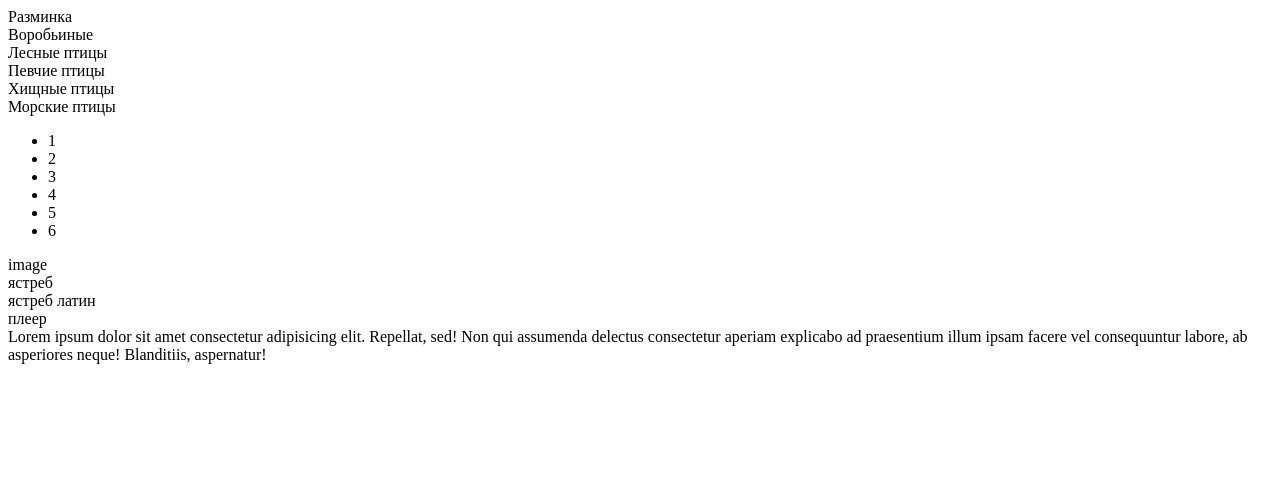
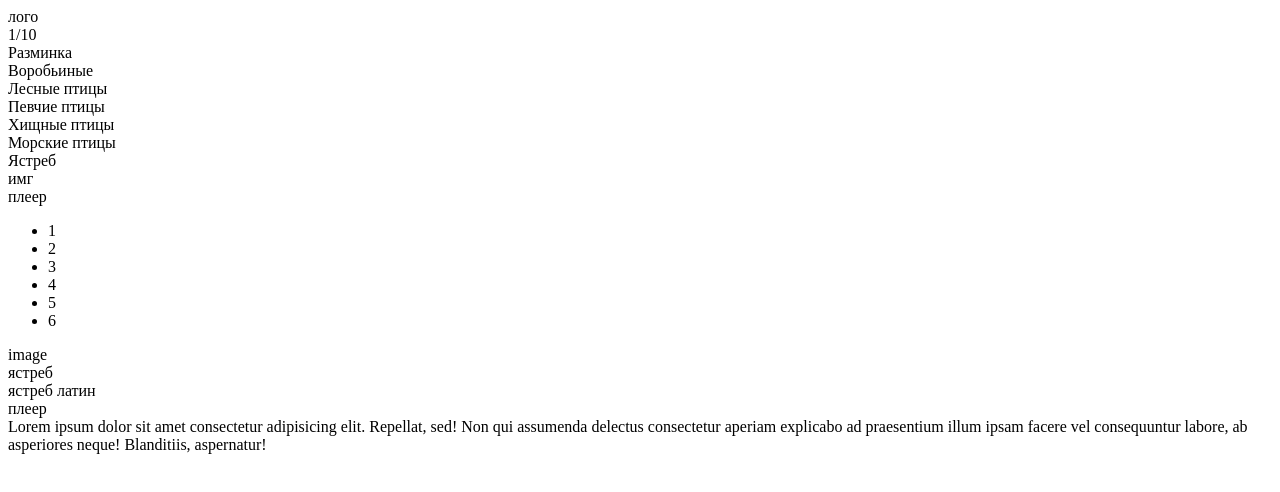
Before and after one commit to AlexGabrielov/songbird, a React (Create React App) app in the folder songbird/: page / in a window 1280 px wide. Shown: the top 492 px of the page. Built offline with nearby package versions, Linux system fonts and the light colour scheme.

Commit message:
feat: add bootswatch and some mock data

```diff
--- a/songbird/package.json
+++ b/songbird/package.json
@@ -6,6 +6,7 @@
     "@testing-library/jest-dom": "^4.2.4",
     "@testing-library/react": "^9.5.0",
     "@testing-library/user-event": "^7.2.1",
+    "bootswatch": "^4.5.0",
     "react": "^16.13.1",
     "react-dom": "^16.13.1",
     "react-scripts": "3.4.1"
--- a/songbird/src/components/current-question/CurrentQuestion.jsx
+++ b/songbird/src/components/current-question/CurrentQuestion.jsx
@@ -3,9 +3,9 @@ import React from 'react';
 const CurrentQuestion = (props) => {
   return (
     <div className='question-wrapper'>
-      <div className='bird-name-container'></div>
-      <div className='bird-image-container'></div>
-      <div className='audio-player-container'></div>
+      <div className='bird-name-container'>Ястреб</div>
+      <div className='bird-image-container'>имг</div>
+      <div className='audio-player-container'>плеер</div>
     </div>
   )
 }
--- a/songbird/src/components/header/Header.jsx
+++ b/songbird/src/components/header/Header.jsx
@@ -4,8 +4,8 @@ const Header = (props) => {
   return (
     <header className="header-wrapper">
     <div className="logo-and-score-wrapper">
-      <div className="logo"></div>
-      <div className='score'></div>
+      <div className="logo">лого</div>
+      <div className='score'>1/10</div>
     </div>
     <div className="category-wrapper">
       <div className="category">Разминка</div>
```
Also changed, not shown: 1 other file (tests, documents, lock files or other folders).
